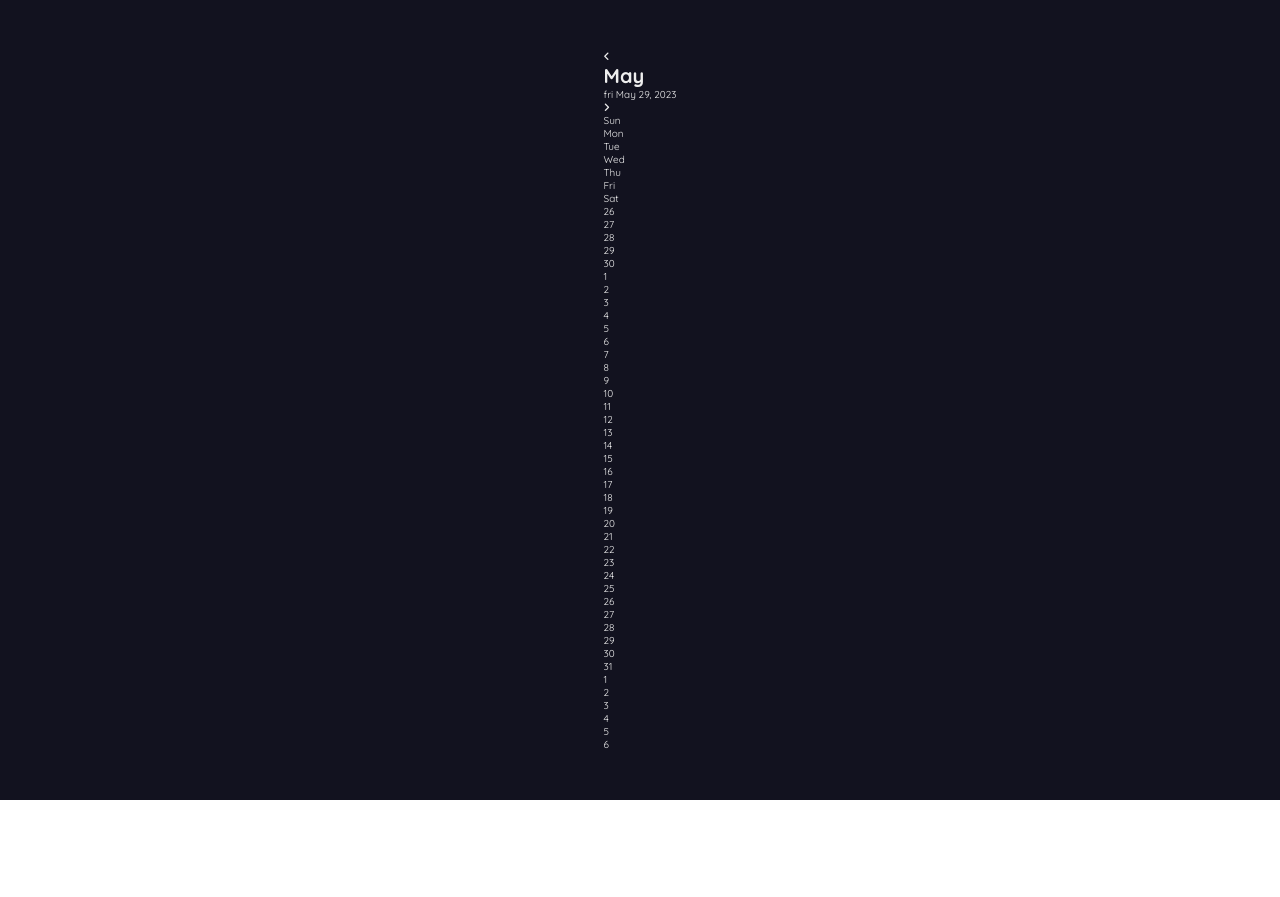
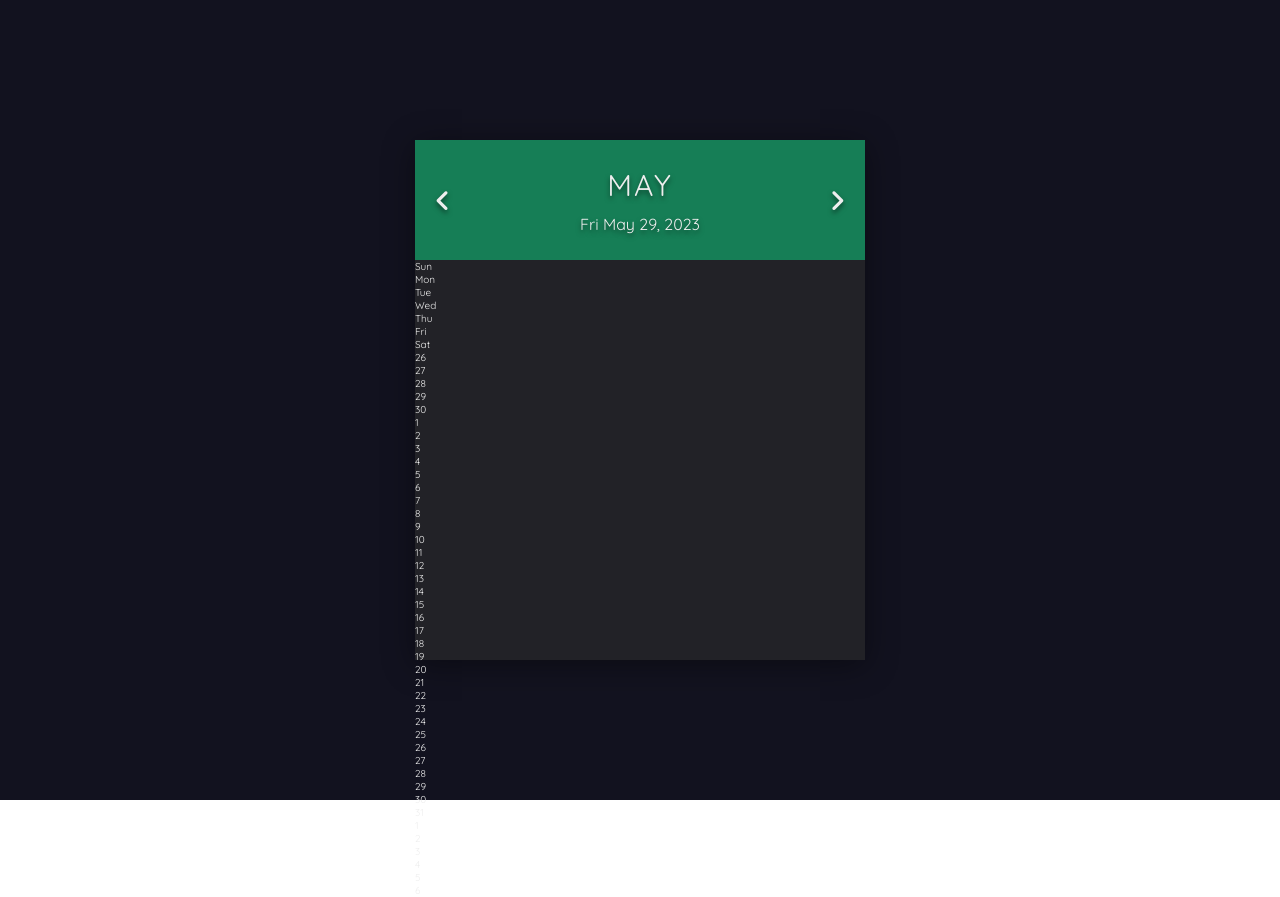
Before and after one commit to tod619/calendar, a plain HTML site: page index.html in a window 1280 px wide. Before the commit the page ends 800 px from the top, so only its background shows below. Drawn offline with Linux system fonts and the light colour scheme.

Commit message:
add style for calendar + month section in style.css file

```diff
--- a/index.html
+++ b/index.html
@@ -17,7 +17,7 @@
                 <i class="fas fa-angle-left prev"></i>
                 <div class="date">
                     <h1>May</h1>
-                    <p>fri May 29, 2023</p>
+                    <p>Fri May 29, 2023</p>
                 </div>
                 <i class="fas fa-angle-right next"></i>
             </div>
--- a/style.css
+++ b/style.css
@@ -20,3 +20,39 @@ html {
     align-items: center;
     justify-content: center;
 }
+
+.calendar {
+    width: 45rem;
+    height: 52rem;
+    background-color: #222227;
+    box-shadow: 0 0.5rem 3rem rgba(0, 0, 0, 0.4);
+}
+
+.month {
+    width: 100%;
+    height: 12rem;
+    background-color: #167e56;
+    display: flex;
+    align-items: center;
+    justify-content: space-between;
+    padding: 0 2rem;
+    text-align: center;
+    text-shadow: 0 0.3rem 0.5rem rgba(0, 0, 0, 0.5);
+}
+
+.month i {
+    font-size: 2.5rem;
+    cursor: pointer;
+}
+
+.month h1 {
+    font-size: 3rem;
+    font-weight: 400;
+    text-transform: uppercase;
+    letter-spacing: 0.2rem;
+    margin-bottom: 1rem;
+}
+
+.month p {
+    font-size: 1.6rem;
+}
```
